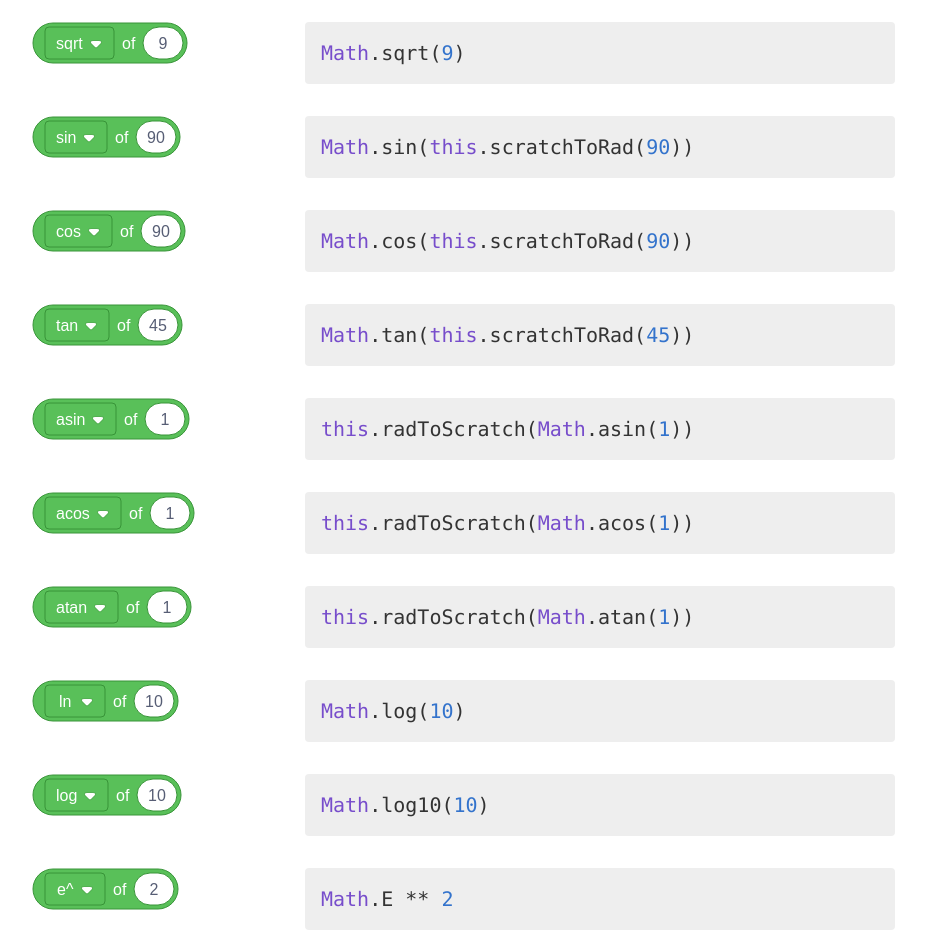
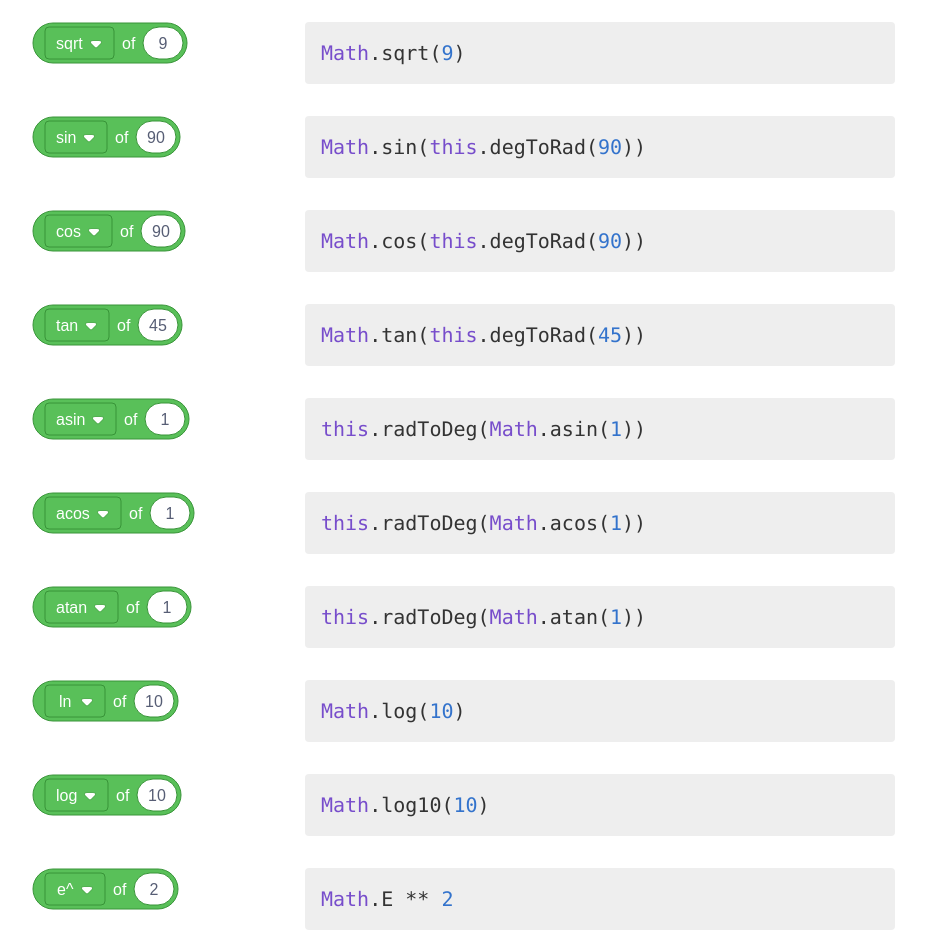
Before and after one commit to PullJosh/leopard-website, a Next.js app: page /translations/operators in a window 1280 px wide. Shown: the part 3160-4092 px from the top of the page, without its empty margins (177-1103 px from the left). Built offline with nearby package versions, Linux system fonts and the light colour scheme.

Commit message:
Fix trig translations to use regular degrees

```diff
--- a/pages/translations/operators.tsx
+++ b/pages/translations/operators.tsx
@@ -108,22 +108,22 @@ export default function Operators() {
             Math.sqrt(9)
           </Translation>
           <Translation blockImg="operators/sinOf.svg">
-            Math.sin(this.scratchToRad(90))
+            Math.sin(this.degToRad(90))
           </Translation>
           <Translation blockImg="operators/cosOf.svg">
-            Math.cos(this.scratchToRad(90))
+            Math.cos(this.degToRad(90))
           </Translation>
           <Translation blockImg="operators/tanOf.svg">
-            Math.tan(this.scratchToRad(45))
+            Math.tan(this.degToRad(45))
           </Translation>
           <Translation blockImg="operators/asinOf.svg">
-            this.radToScratch(Math.asin(1))
+            this.radToDeg(Math.asin(1))
           </Translation>
           <Translation blockImg="operators/acosOf.svg">
-            this.radToScratch(Math.acos(1))
+            this.radToDeg(Math.acos(1))
           </Translation>
           <Translation blockImg="operators/atanOf.svg">
-            this.radToScratch(Math.atan(1))
+            this.radToDeg(Math.atan(1))
           </Translation>
           <Translation blockImg="operators/lnOf.svg">Math.log(10)</Translation>
           <Translation blockImg="operators/logOf.svg">
```
